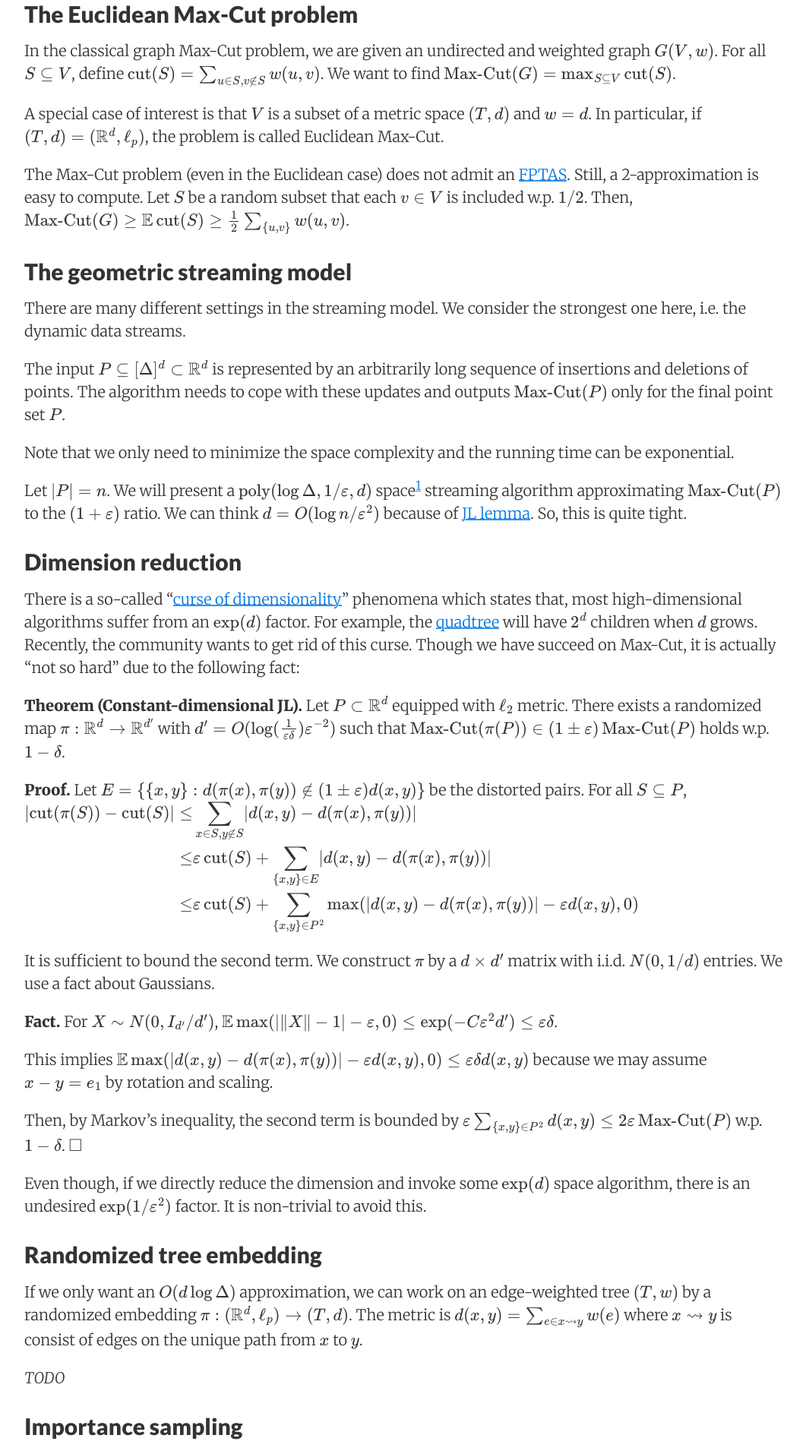
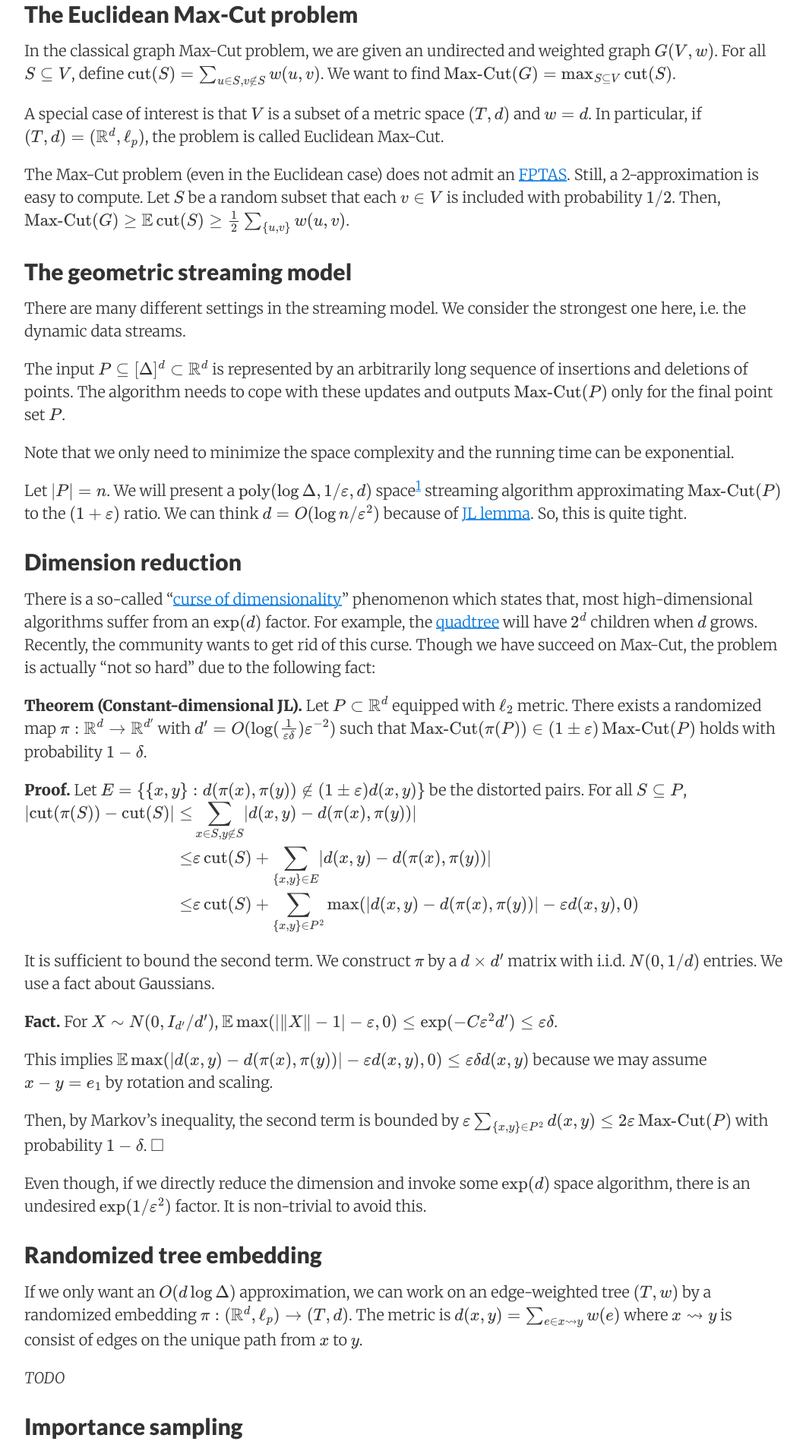
Before and after one commit to rushcheyo/blog, a Jekyll site: the page built from _posts/2023-11-25-streaming-max-cut.md, in a window 1280 px wide. Shown: the part 380-2294 px from the top of the page at 76% size, without its empty margins (108-1169 px from the left). Built offline with Jekyll 4.4.1, drawn with Linux system fonts in a browser that asks for light colours; some of the changed text lies outside the part shown.

Commit message:
start of the second blog

```diff
--- a/_posts/2023-11-25-streaming-max-cut.md
+++ b/_posts/2023-11-25-streaming-max-cut.md
@@ -23,7 +23,7 @@ In the classical graph Max-Cut problem, we are given an undirected and weighted
 
 A special case of interest is that $V$ is a subset of a metric space $(T,d)$ and $w=d$.  In particular, if $(T,d) = (\mathbb R^d,\ell_p)$, the problem is called Euclidean Max-Cut.
 
-The Max-Cut problem (even in the Euclidean case) does not admit an [FPTAS](https://en.wikipedia.org/wiki/Fully_polynomial-time_approximation_scheme). Still, a 2-approximation is easy to compute. Let $S$ be a random subset that each $v \in V$ is included w.p. $1/2$. Then, $\maxcut(G) \ge \E \cut(S) \ge \frac 1 2 \sum_{\lbrace u,v\rbrace} w(u,v)$.
+The Max-Cut problem (even in the Euclidean case) does not admit an [FPTAS](https://en.wikipedia.org/wiki/Fully_polynomial-time_approximation_scheme). Still, a 2-approximation is easy to compute. Let $S$ be a random subset that each $v \in V$ is included with probability $1/2$. Then, $\maxcut(G) \ge \E \cut(S) \ge \frac 1 2 \sum_{\lbrace u,v\rbrace} w(u,v)$.
 
 ## The geometric streaming model
 
@@ -37,9 +37,9 @@ Let $\lvert P\rvert = n$. We will present a $\poly(\log \Delta, 1/\varepsilon, d
 
 ## Dimension reduction
 
-There is a so-called "[curse of dimensionality](https://en.wikipedia.org/wiki/Curse_of_dimensionality)" phenomena which states that, most high-dimensional algorithms suffer from an $\exp(d)$ factor. For example, the [quadtree](https://en.wikipedia.org/wiki/Quadtree) will have $2^d$ children when $d$ grows. Recently, the community wants to get rid of this curse. Though we have succeed on Max-Cut, it is actually "not so hard" due to the following fact:
+There is a so-called "[curse of dimensionality](https://en.wikipedia.org/wiki/Curse_of_dimensionality)" phenomenon which states that, most high-dimensional algorithms suffer from an $\exp(d)$ factor. For example, the [quadtree](https://en.wikipedia.org/wiki/Quadtree) will have $2^d$ children when $d$ grows. Recently, the community wants to get rid of this curse. Though we have succeed on Max-Cut, the problem is actually "not so hard" due to the following fact:
 
-**Theorem (Constant-dimensional JL).** Let $P \subset \mathbb R^d$ equipped with $\ell_2$ metric. There exists a randomized map $\pi : \mathbb R^d \to \mathbb R^{d'}$ with $d' = O(\log(\frac{1}{\varepsilon \delta})\varepsilon^{-2})$ such that $\maxcut(\pi(P)) \in (1 \pm \varepsilon) \maxcut(P)$ holds w.p. $1-\delta$.
+**Theorem (Constant-dimensional JL).** Let $P \subset \mathbb R^d$ equipped with $\ell_2$ metric. There exists a randomized map $\pi : \mathbb R^d \to \mathbb R^{d'}$ with $d' = O(\log(\frac{1}{\varepsilon \delta})\varepsilon^{-2})$ such that $\maxcut(\pi(P)) \in (1 \pm \varepsilon) \maxcut(P)$ holds with probability $1-\delta$.
 
 **Proof.** Let $E = \lbrace \lbrace x,y\rbrace:d(\pi(x),\pi(y)) \notin (1 \pm \varepsilon)d(x,y) \rbrace$ be the distorted pairs. For all $S \subseteq P$,
 $$
@@ -57,7 +57,7 @@ It is sufficient to bound the second term. We construct $\pi$ by a $d\times d'$
 
 This implies $\E \max(\lvert d(x,y) - d(\pi(x),\pi(y))\rvert - \varepsilon d(x,y),0) \le \varepsilon \delta d(x,y)$ because we may assume $x - y = e_1$ by rotation and scaling.
 
-Then, by Markov's inequality, the second term is bounded by $\varepsilon \sum_{\lbrace x,y\rbrace\in P^2} d(x,y) \le 2\varepsilon \maxcut(P)$ w.p. $1-\delta$. $\square$
+Then, by Markov's inequality, the second term is bounded by $\varepsilon \sum_{\lbrace x,y\rbrace\in P^2} d(x,y) \le 2\varepsilon \maxcut(P)$ with probability $1-\delta$. $\square$
 
 Even though, if we directly reduce the dimension and invoke some $\exp(d)$ space algorithm, there is an undesired $\exp(1/\varepsilon^2)$ factor. It is non-trivial to avoid this.
 
@@ -73,17 +73,17 @@ There is an importance sampling technique converting the ratio to the complexity
 
 In case of Max-Cut, since $\maxcut(P)$ is close to $\sum_{\lbrace x,y\rbrace} d(x,y)$, one may want to define the importance of $x$ as $d(x)=\sum_{y} d(x,y)$. This indeed provides good concentration:
 
-**Theorem (Sample Complexity of Max-Cut).**  Let $P$ be a subset of a metric space $(T,d)$, $\mu$ be a distribution over $T$ such that $\mu(p) \ge \frac{d(p)}{\lambda \sum_p d(p)}$ for some $\lambda \ge 1$. If we draw $O(\poly(\lambda/\varepsilon))$ samples $V$ from $\mu$, and build a vertex-weighted graph $G(V,\mu,d)$ where $\cut(S) = \sum_{x\in S,y \notin S} d(x,y)/\mu(x)\mu(y)$, then $\maxcut(G) \in (1 \pm \varepsilon)\maxcut(P)$ w.p. $2/3$.
+**Theorem (Sample Complexity of Max-Cut).**  Let $P$ be a subset of a metric space $(T,d)$, $\mu$ be a distribution over $T$ such that $\mu(p) \ge \frac{d(p)}{\lambda \sum_p d(p)}$ for some $\lambda \ge 1$. If we draw $O(\poly(\lambda/\varepsilon))$ samples $V$ from $\mu$, and build a vertex-weighted graph $G(V,\mu,d)$ where $\cut(S) = \sum_{x\in S,y \notin S} d(x,y)/\mu(x)\mu(y)$, then $\maxcut(G) \in (1 \pm \varepsilon)\maxcut(P)$ w.h.p.
 
 This theorem can be proved by a simple black-box reduction to a classical sampling theorem on unweighted graphs. The idea is discretizing the weighted vertices and edges to many identical copies and then taking limits.
 
-**Theorem (Additive cut sparsification).** Let $G(V,E)$ be an unweighted graph, i.e. $\cut(S) = \lvert \lbrace\lbrace u,v\rbrace \in E : u \in S,v \notin S\rbrace\rvert$. Let $V'$ be an uniformly random subset of size $O(\varepsilon^{-4})$. Then, $\left\lvert \frac{\maxcut(V')}{\lvert V'\rvert^2} - \frac{\maxcut(V)}{\lvert V \rvert^2} \right\rvert \le \varepsilon$ holds w.p. $2/3$.
+**Theorem (Additive cut sparsification).** Let $G(V,E)$ be an unweighted graph, i.e. $\cut(S) = \lvert \lbrace\lbrace u,v\rbrace \in E : u \in S,v \notin S\rbrace\rvert$. Let $V'$ be an uniformly random subset of size $O(\varepsilon^{-4})$. Then, $\left\lvert \frac{\maxcut(V')}{\lvert V'\rvert^2} - \frac{\maxcut(V)}{\lvert V \rvert^2} \right\rvert \le \varepsilon$ holds w.h.p.
 
 ## Quadtree importance sampler
 
 Recall that the tree embedding $\pi$ guarentees $d(x,y) \le d(\pi(x),\pi(y))$ and $\E d(\pi(x),\pi(y)) \le \lambda d(x,y)$ for small $\lambda$. By Markov's inequality, $\sum_p d(\pi(p)) \le \lambda' \sum_p d(p)$ and $\frac{d(\pi(p))}{\sum_pd(\pi(p))} \ge \frac{d(p)}{\lambda' \sum_p(d(p))}$ hold w.h.p. for small $\lambda'$ .
 
-Hence, if we construct a good importance sampler for $\{d(\pi(p))\}_p$, we will get an importance sampler for $\{d(p)\}_p$ automatically. This allows us to focus on implementing the importance sampler in the streaming model efficiently for the quadtree metric from now on.
+Hence, if we construct a good importance sampler for $\lbrace d(\pi(p))\rbrace_p$, we will get an importance sampler for $\lbrace d(p)\rbrace_p$ automatically. This allows us to focus on implementing the importance sampler in the streaming model efficiently for the quadtree metric from now on.
 
 *TODO*
 
--- a/_sass/_variables.scss
+++ b/_sass/_variables.scss
@@ -1,7 +1,7 @@
 // Typography
 $base-font-size: 14px !default;
 $bold-font-weight: bold !default;
-$font-family: 'Merriweather', 'PT Serif', Georgia, 'Times New Roman', serif !default;
+$font-family: 'Libre Baskerville', 'Merriweather', 'PT Serif', Georgia, 'Times New Roman', serif !default;
 $line-height: 1.5 !default;
 $heading-font-family: 'Lato', 'Helvetica Neue', Helvetica, sans-serif !default;
 $heading-font-weight: 900 !default;
```
Also changed, not shown: _posts/2023-12-09-geometric-lower-bound.md (added, +58 -0 lines), _posts/Assume λ≥100lambda ge 100.md (added, +37 -0 lines), 1 other file.
